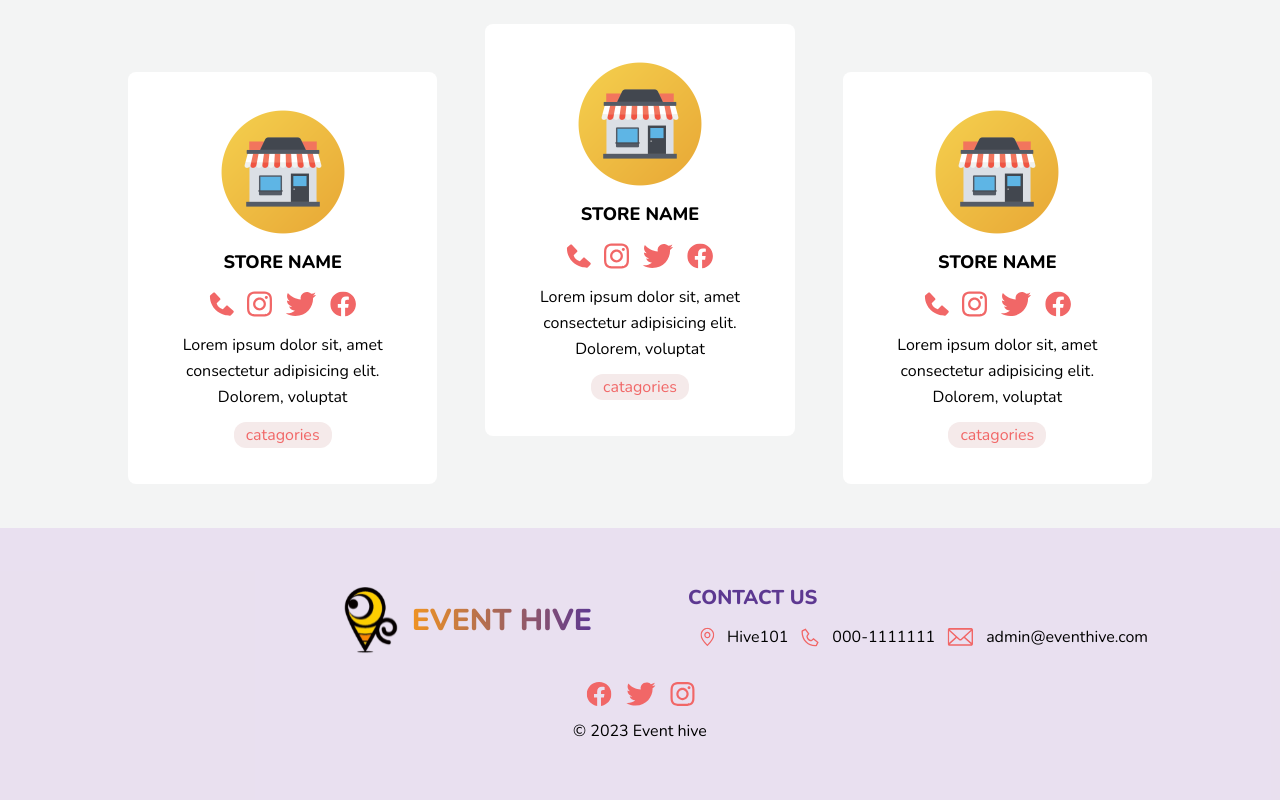
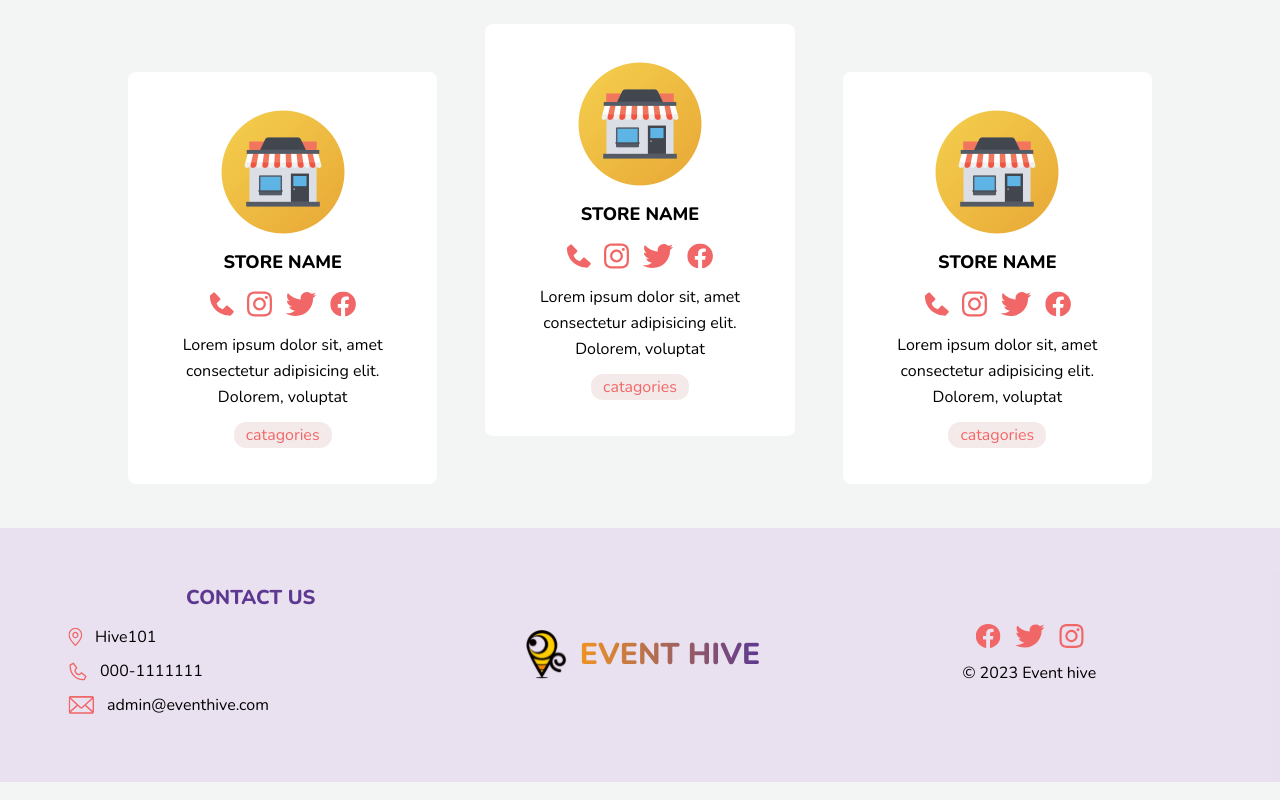
Before and after one commit to faynch/event-hive, a Next.js app: page / in a window 1280 px wide. Shown: the part 1208-2008 px from the top of the page. Built offline with nearby package versions, Linux system fonts and the light colour scheme.

Commit message:
fix footer

```diff
--- a/src/component/Footer.tsx
+++ b/src/component/Footer.tsx
@@ -9,34 +9,26 @@ import Email from '../pages/assets/email.svg'
 
 function Footer() {
     return (
-        <section className="grid md:grid-cols-2 justify-center gap-6 gap-x-24 bg-[#A459D121] p-14">
-            <div className="flex flex-row items-center justify-end ">
-                <Image className="w-16" src={EventHive} alt={'Event Hive'} />
-                <h3 className="ml-3 bg-gradient-to-r from-[#EF9323] to-[#5D3891] bg-clip-text text-3xl font-extrabold text-transparent">
-                    EVENT HIVE
-                </h3>
-            </div>
-
+        <section className="grid justify-center gap-y-8 bg-[#A459D121] p-14 md:grid-cols-3">
             <div>
-                <h5 className="mb-3 text-xl font-extrabold text-primary">
+                <h5 className="mb-3 text-center text-xl font-extrabold text-primary">
                     CONTACT US
                 </h5>
-                <div className="flex flex-col lg:flex-row">
-                    <div className="mb-2 flex flex-row ">
+                <div className="flex flex-col">
+                    <div className="mb-2 flex flex-row">
                         <button>
-                            <Image
-                                className="mx-3 h-5"
-                                src={Location}
-                                alt={''}
-                            />
+                            <Image className="mx-3 h-5" src={Location} alt={''} />
                         </button>
                         Hive101
+                    </div>
+                    <div className="mb-2 flex flex-row">
                         <button>
                             <Image className="mx-3 h-5" src={Phone} alt={''} />
                         </button>
                         000-1111111
                     </div>
-                    <div className="mb-2 flex flex-row ">
+
+                    <div className="mb-2 flex flex-row">
                         <button>
                             <Image className="mx-3 h-5" src={Email} alt={''} />
                         </button>
@@ -44,8 +36,13 @@ function Footer() {
                     </div>
                 </div>
             </div>
-
-            <div className="flex flex-col md:col-span-2">
+            <div className="flex flex-row items-center justify-center ">
+                <Image className="w-12" src={EventHive} alt={'Event Hive'} />
+                <h3 className="ml-3 bg-gradient-to-r from-[#EF9323] to-[#5D3891] bg-clip-text text-3xl font-extrabold text-transparent md:text-2xl lg:text-3xl">
+                    EVENT HIVE
+                </h3>
+            </div>
+            <div className="flex flex-col justify-center">
                 <div className="mb-3 flex flex-row justify-center gap-3">
                     <button>
                         <Image className="h-6" src={Facebook} alt={''} />
```
